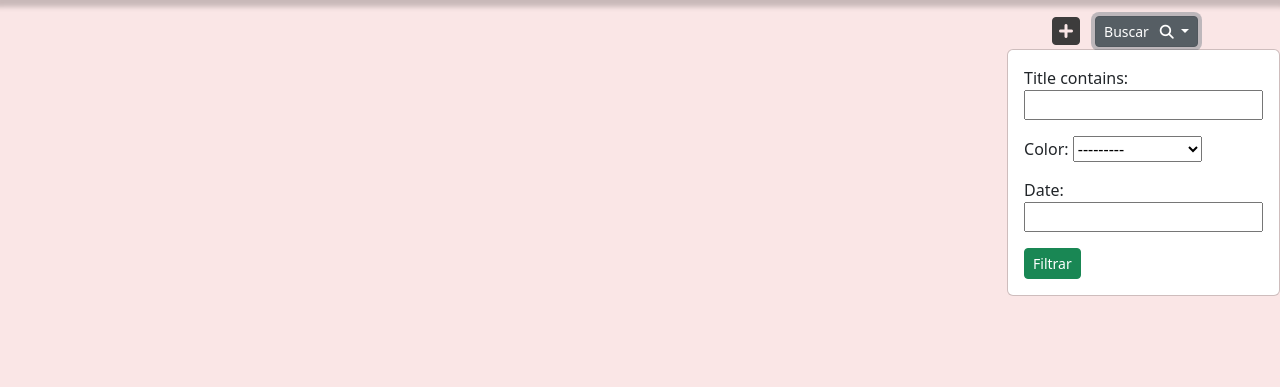
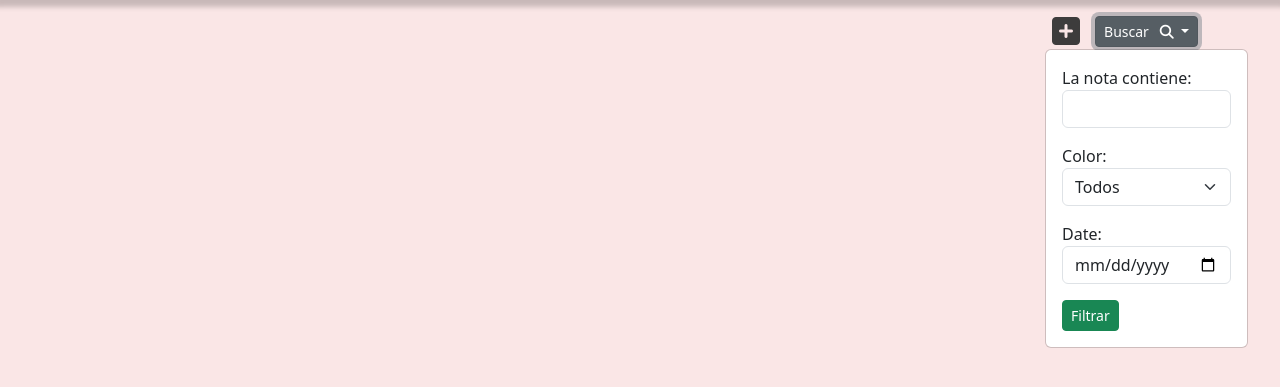
Before and after one commit to SlLVlNHA/EQUIPO4DI, a Django app: page /tablero/ in a window 1280 px wide, after a click on "Buscar". Shown: the part 69-456 px from the top of the page. Run offline with Django 5.2, Linux system fonts and the light colour scheme; the visitor is signed in with stand-in values (Sample User, id 1); data that the repository does not hold is empty; some libraries are stand-ins or nearby versions.

Commit message:
Filtrado por contenido y fecha

```diff
--- a/cards/templates/cards/card_list.html
+++ b/cards/templates/cards/card_list.html
@@ -15,7 +15,24 @@
     </button>
     <ul class="dropdown-menu p-3" style="margin: 15px;">
       <form method="get" action="{% url 'tablero' %}">
-        {{form.as_p}}
+        <div class="mb-3">
+          <label for="title_content">La nota contiene:</label>
+          <input type="text" id="title_content" name="title_content" class="form-control">
+        </div>
+        <div class="mb-3">
+          <label for="color">Color:</label>
+          <select id="color" name="color" class="form-select">
+            <option value="">Todos</option>
+            <option value="0">PaleTurquoise</option>
+            <option value="1">CadetBlue</option>
+            <option value="2">Pink</option>
+            <option value="3">Puce</option>
+          </select>
+        </div>
+        <div class="mb-3">
+          <label for="date">Date:</label>
+          <input type="date" id="date" name="date" class="form-control">
+        </div>
         <input type="submit" value="Filtrar" class="btn btn-success btn-sm">
       </form>
     </ul>
--- a/cards/views.py
+++ b/cards/views.py
@@ -18,23 +18,35 @@ class CardCreateView(LoginRequiredMixin, CreateView):
         form.instance.user = self.request.user
         return super().form_valid(form)
 
-class CardListView(LoginRequiredMixin,ListView):
-    #model = Card
-    #paginate_by = 6
-    #context_object_name = 'cards'
-    queryset = Card.objects.all()
+class CardListView(LoginRequiredMixin, ListView):
     template_name = 'card_list.html'
     context_object_name = 'cards'
     paginate_by = 6
 
     def get_queryset(self):
-        queryset = super().get_queryset()
-        self.filterset = CardFilter(self.request.GET,queryset=queryset)
-        return self.filterset.qs
+        queryset = Card.objects.all()
+
+        title_content = self.request.GET.get('title_content')
+        color = self.request.GET.get('color')
+        date = self.request.GET.get('date')
+
+        if title_content:
+            queryset = queryset.filter(title__icontains=title_content) | queryset.filter(content__icontains=title_content)
+
+        if color:
+            queryset = queryset.filter(color=color)
+
+        if date:
+            queryset = queryset.filter(date=date)
+
+        return queryset
 
     def get_context_data(self, **kwargs):
         context = super().get_context_data(**kwargs)
-        context['form'] = self.filterset.form
+
+        filter_set = CardFilter(self.request.GET, queryset=self.get_queryset())
+        context['form'] = filter_set.form
+
         return context
 
 class CardDetailView(DetailView):
@@ -54,7 +66,6 @@ class CardUpdateView(UpdateView):
 
 #Mau
 class BlogSearchView(ListView):
-
     model = Card
     template_name = 'card_list.html'
     context_object_name = 'cards'
```
